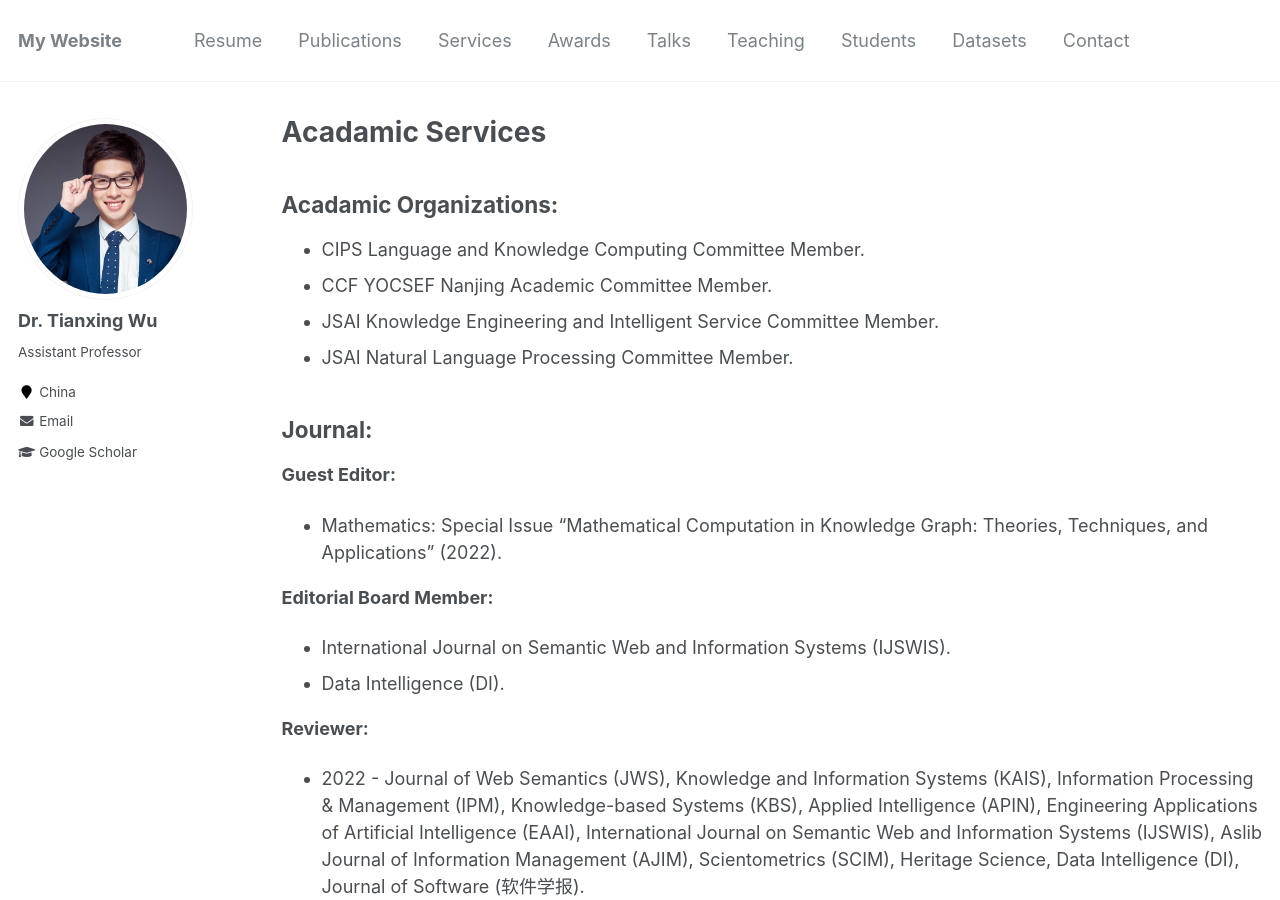
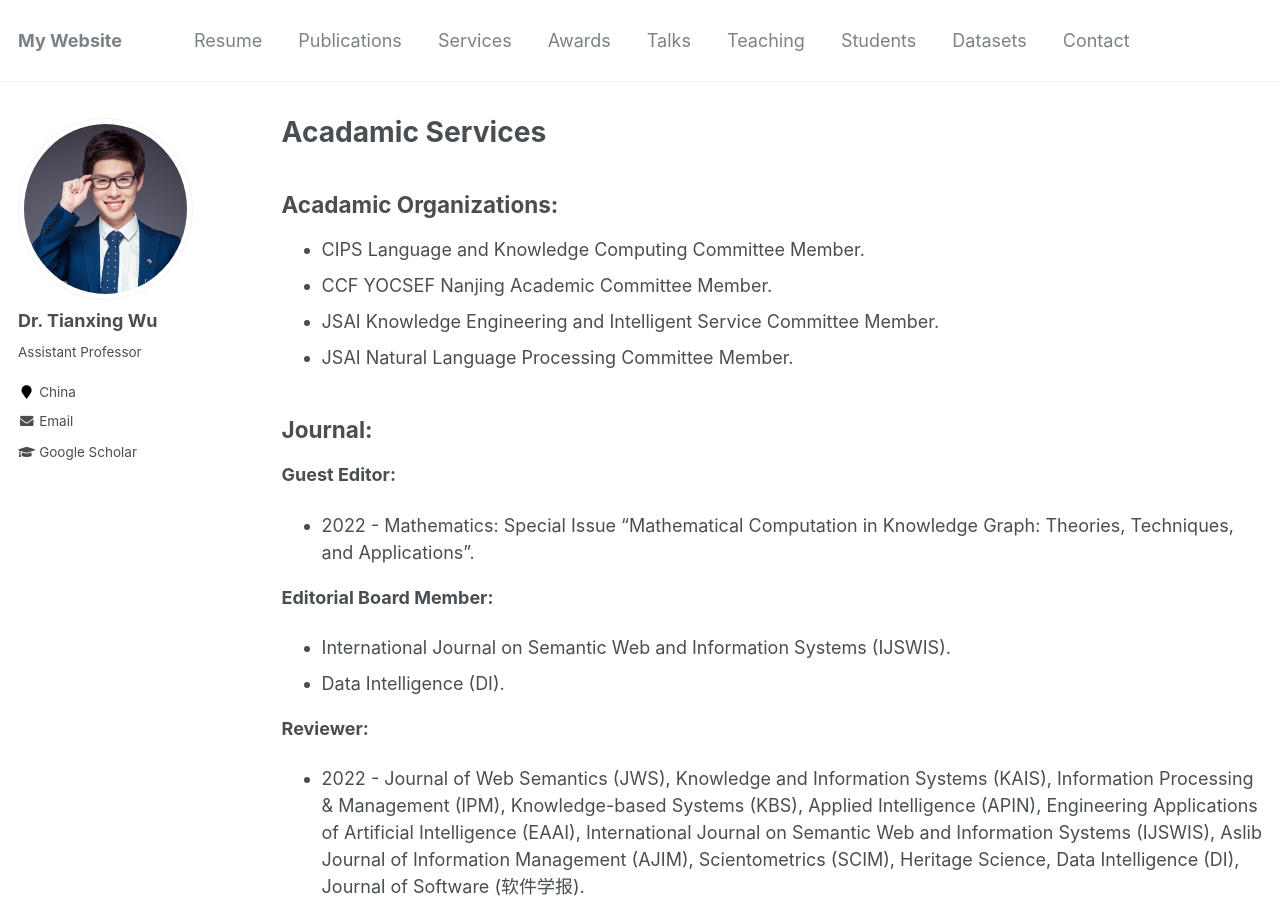
Before and after one commit to tianxing-wu/tianxing-wu.github.io, a Jekyll site: the page built from _pages/services.md, in a window 1280 px wide and 900 px high. Built offline with Jekyll 4.4.1, drawn with Linux system fonts in a browser that asks for light colours.

```diff
--- a/_pages/services.md
+++ b/_pages/services.md
@@ -12,7 +12,7 @@ author_profile: true
 
 ## Journal:
 **Guest Editor:**
-* Mathematics: Special Issue "Mathematical Computation in Knowledge Graph: Theories, Techniques, and Applications" (2022).
+* 2022 - Mathematics: Special Issue "Mathematical Computation in Knowledge Graph: Theories, Techniques, and Applications".
 
 **Editorial Board Member:**
 * International Journal on Semantic Web and Information Systems (IJSWIS).
```
